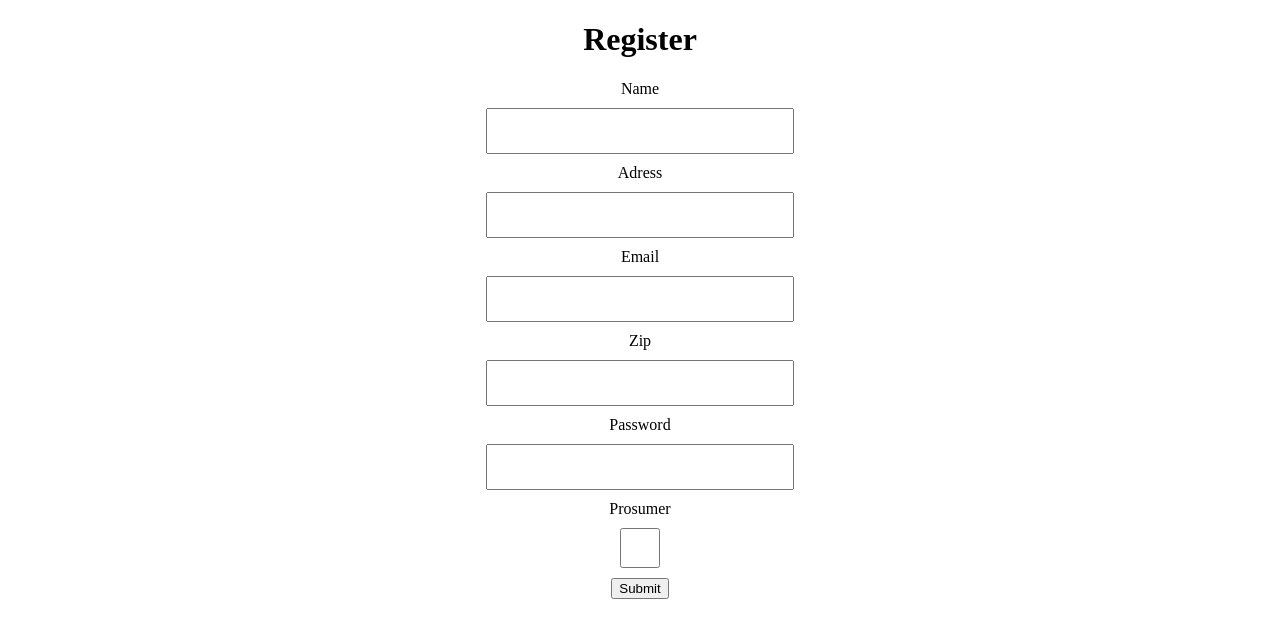
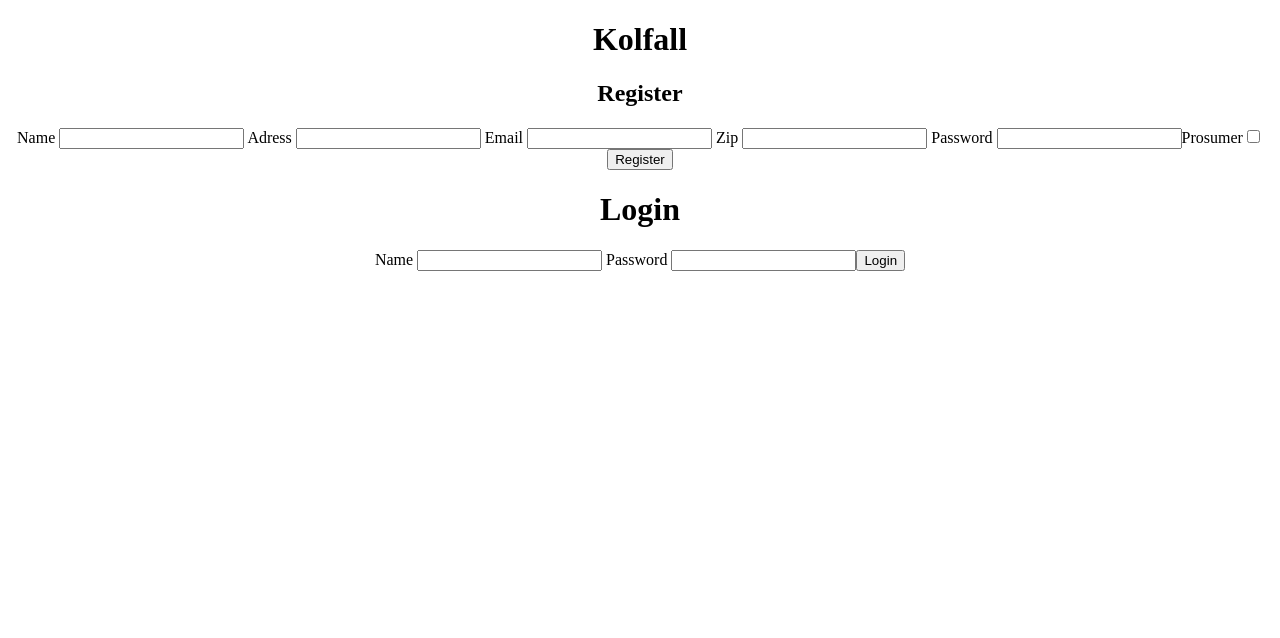
Before and after one commit to Gustav-Rixon/M7011E, a React (Create React App) app in the folder FrontEnd/client/: page / in a window 1280 px wide. Shown: the top 638 px of the page. Built offline with nearby package versions, Linux system fonts and the light colour scheme.

Commit message:
Login implementation
Login implemented for now it only checks if someone is in the database.

```diff
--- a/FrontEnd/client/src/App.js
+++ b/FrontEnd/client/src/App.js
@@ -1,7 +1,7 @@
-
-import { useState} from 'react';
+import { useEffect, useState} from 'react';
 import './App.css';
 import Axios from 'axios';
+
 
 
 function App() {
@@ -11,6 +11,8 @@ function App() {
   const[zip, setZip] = useState(0);
   const[password, setPassword] = useState("");
   const[email, setEmail] = useState("");
+  const[loginName, setLoginName] = useState("");
+  const[loginPassword, setLoginPassword] = useState("");
 
   const submitRegistration = () => {
     Axios.post("http://localhost:3001/register", {
@@ -23,11 +25,22 @@ function App() {
       alert("Added successfully to Kolfall")
     });
   };
+  const submitLogin = () => {
+    Axios.post("http://localhost:3001/login", {
+      loginName: loginName,
+      loginPassword: loginPassword
+    }).then((response)=> {
+      console.log(response);
+    });
+  }
   //Behöver lägga till/ta bost grejer för nya databasen
   return (
     <div className="App">
-      <h1>Register</h1>
-      <div className ="form">
+      <h1> Kolfall </h1>
+
+
+      <div className ="Register">
+        <h2>Register</h2>
         <label> Name </label>
       <input type="text" name = "name" onChange={(event)=>{
         setName(event.target.value)
@@ -45,12 +58,25 @@ function App() {
         setZip(event.target.value)
       }}/>
       <label> Password </label>
-      <input type="text" name = "password" onChange={(event)=>{
+      <input type="password" name = "password" onChange={(event)=>{
         setPassword(event.target.value)
       }}/>
       <label>Prosumer</label>
       <input type="checkbox" name = "checkbox" />
-      <button onClick ={submitRegistration}> Submit</button>
+      <button onClick ={submitRegistration}> Register</button>
+      </div>
+
+
+      <div className = "Login" >
+      <h1>Login</h1>
+      <label> Name </label>
+      <input type="text" name = "loginName" onChange={(event)=>{
+        setLoginName(event.target.value)
+      }}/><label> Password </label>
+      <input type="password" name = "loginPassword" onChange={(event)=>{
+        setLoginPassword(event.target.value)
+      }}/>
+      <button onClick ={submitLogin}> Login</button>
       </div>
     </div>
   );
```
Also changed, not shown: 1 other file (tests, documents, lock files or other folders).
